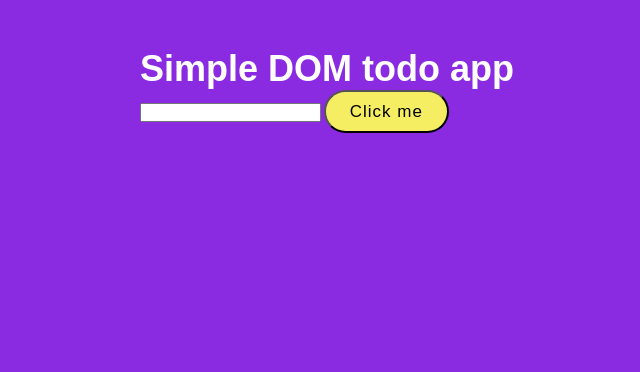
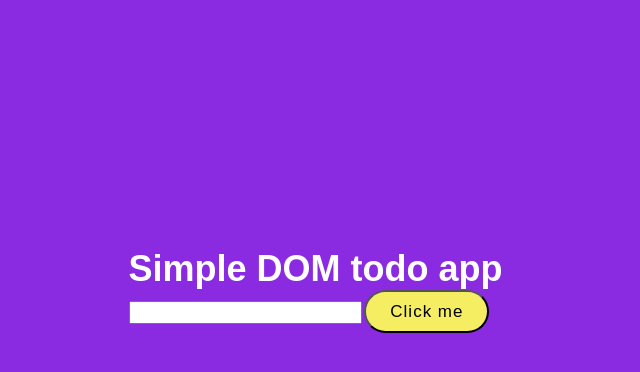
Before and after one commit to Sidduharwal/ProjectHub, a plain HTML site: page JAVASCRIPT-PROJECTS/Todo_app/todo.html in a window 1280 px wide. Shown: the whole page, without its empty margins (313-953 px from the left). Drawn offline with Linux system fonts and the light colour scheme.

Commit message:
modified in body section

```diff
--- a/JAVASCRIPT-PROJECTS/Todo_app/style.css
+++ b/JAVASCRIPT-PROJECTS/Todo_app/style.css
@@ -52,6 +52,10 @@ button {
   cursor: pointer;
 }
 
-#inputfield {
+#inputField {
   padding: 0.2rem 2.6rem;
 }
+
+.main {
+  margin-top: 20rem;
+}
--- a/JAVASCRIPT-PROJECTS/Todo_app/todo.html
+++ b/JAVASCRIPT-PROJECTS/Todo_app/todo.html
@@ -7,7 +7,7 @@
     <link rel="stylesheet" href="style.css" />
   </head>
   <body>
-    <div>
+    <div class="main">
       <h1>Simple DOM todo app</h1>
       <input type="text" id="inputField" />
       <button class="btn">Click me</button>
```
